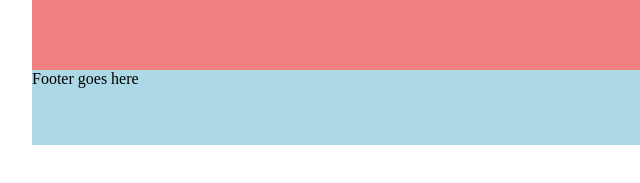
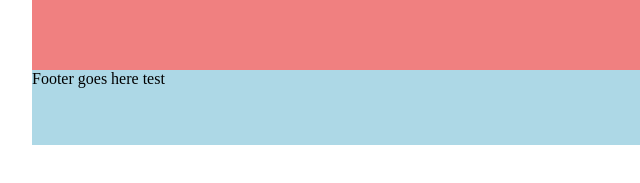
Before and after one commit to xXleowXx/responsive-1, a plain HTML site: page index.html in a window 1280 px wide. Shown: the part 363-546 px from the top of the page, 108-748 px from the left. Drawn offline with Linux system fonts and the light colour scheme.

Commit message:
Test commit Visual studio code

```diff
--- a/index.html
+++ b/index.html
@@ -16,7 +16,7 @@
                 Content goes here
             </div>
             <div id="footer">
-                Footer goes here
+                Footer goes here test
             </div>
         </div>
     </body>
```
